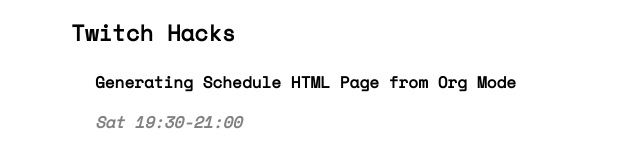
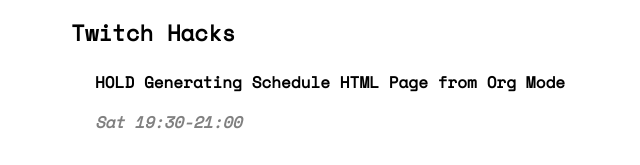
Before and after one commit to thlorenz/twitch, a plain HTML site: page schedule.html in a window 1280 px wide. Shown: the part 799-964 px from the top of the page, without its empty margins (319-959 px from the left). Drawn offline with nearby package versions, Linux system fonts and the light colour scheme.

Commit message:
schedule: regenerated html schedule

```diff
--- a/schedule.html
+++ b/schedule.html
@@ -30,7 +30,7 @@
     <h4>Building a Multiplayer 2D Game in Flutter</h4<br>
     <br><p class="schedule">Sun 19:00-20:00</p>
     <h2>Twitch Hacks</h2<br>
-    <h4>Generating Schedule HTML Page from Org Mode</h4<br>
+    <h4>HOLD Generating Schedule HTML Page from Org Mode</h4<br>
     <br><p class="schedule">Sat 19:30-21:00</p>
 
 </div>
```
